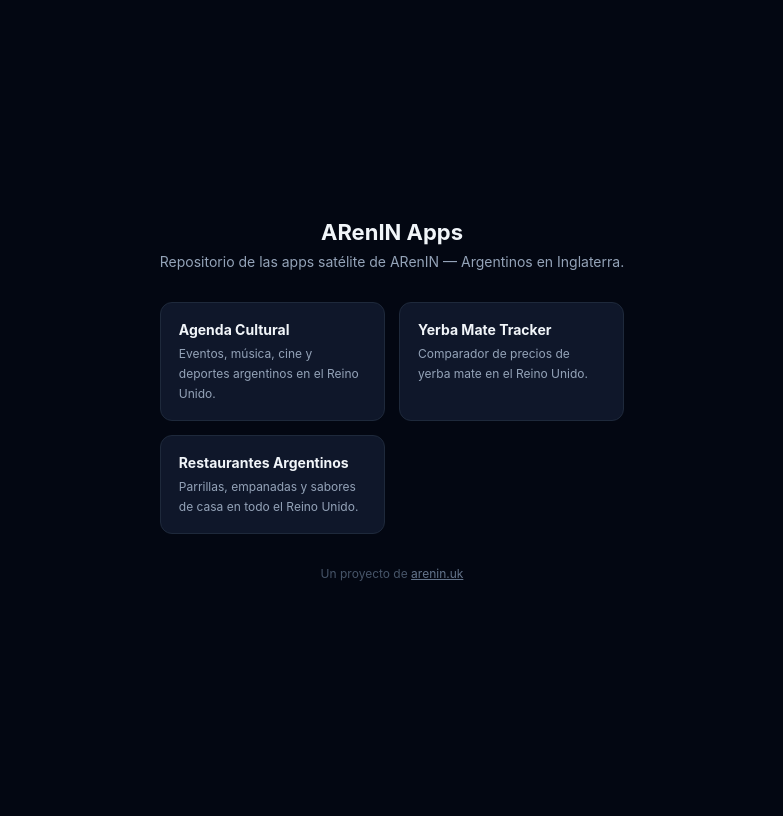
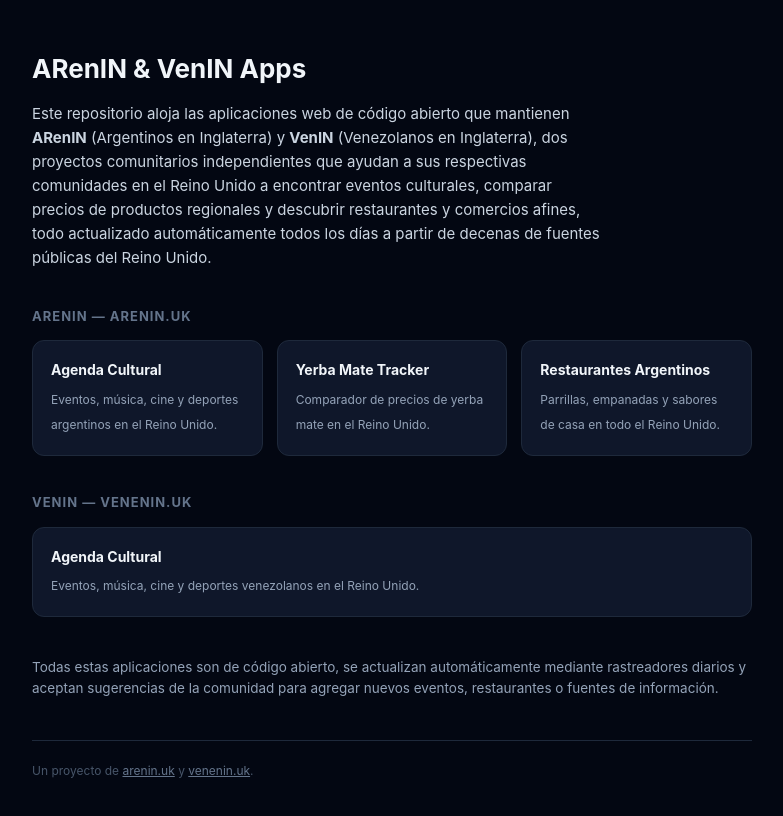
Before and after one commit to arenin-apps/arenin-apps.github.io, a plain HTML site: page index.html in a window 1280 px wide. Shown: the whole page, without its empty margins (248-1031 px from the left). Drawn offline with Linux system fonts and the light colour scheme.

Commit message:
Update index.html

```diff
--- a/index.html
+++ b/index.html
@@ -3,8 +3,8 @@
 <head>
 <meta charset="UTF-8">
 <meta name="viewport" content="width=device-width, initial-scale=1.0">
-<title>ARenIN Apps — Argentinos en Inglaterra</title>
-<script async src="https://pagead2.googlesyndication.com/pagead/js/adsbygoogle.js?client=ca-pub-8667684098323123" crossorigin="anonymous"></script>
+<title>ARenIN & VenIN Apps — Comunidades latinoamericanas en el Reino Unido</title>
+<meta name="description" content="Repositorio de aplicaciones comunitarias para argentinos y venezolanos en el Reino Unido: agendas culturales, comparadores de precios y directorios de restaurantes, mantenidos por ARenIN y VenIN.">
 <style>
   * { box-sizing: border-box; }
   body {
@@ -13,15 +13,17 @@
     color: #f1f5f9;
     font-family: -apple-system, BlinkMacSystemFont, 'Segoe UI', Roboto, sans-serif;
     min-height: 100vh;
-    display: flex;
-    align-items: center;
-    justify-content: center;
-    padding: 24px;
+    padding: 48px 24px;
+    line-height: 1.6;
   }
-  main { max-width: 640px; text-align: center; }
-  h1 { font-size: 22px; margin: 0 0 8px; }
-  p.sub { color: #94a3b8; font-size: 14px; margin: 0 0 32px; }
-  .cards { display: grid; grid-template-columns: repeat(auto-fit, minmax(180px, 1fr)); gap: 14px; text-align: left; }
+  main { max-width: 720px; margin: 0 auto; }
+  h1 { font-size: 26px; margin: 0 0 12px; }
+  p.intro { color: #cbd5e1; font-size: 15px; margin: 0 0 36px; max-width: 60ch; }
+  h2.section-title {
+    font-size: 13px; text-transform: uppercase; letter-spacing: 1px;
+    color: #64748b; margin: 36px 0 14px;
+  }
+  .cards { display: grid; grid-template-columns: repeat(auto-fit, minmax(200px, 1fr)); gap: 14px; }
   a.card {
     text-decoration: none;
     background: #0f172a;
@@ -33,14 +35,25 @@
   }
   a.card strong { display: block; font-size: 14px; margin-bottom: 4px; }
   a.card span { font-size: 12px; color: #94a3b8; }
-  footer { margin-top: 32px; font-size: 12px; color: #475569; }
+  p.about { color: #94a3b8; font-size: 13.5px; margin-top: 40px; }
+  footer { margin-top: 40px; font-size: 12px; color: #475569; border-top: 1px solid #1e293b; padding-top: 20px; }
   footer a { color: #64748b; }
 </style>
 </head>
 <body>
 <main>
-  <h1>ARenIN Apps</h1>
-  <p class="sub">Repositorio de las apps satélite de ARenIN — Argentinos en Inglaterra.</p>
+  <h1>ARenIN &amp; VenIN Apps</h1>
+  <p class="intro">
+    Este repositorio aloja las aplicaciones web de código abierto que mantienen
+    <strong>ARenIN</strong> (Argentinos en Inglaterra) y <strong>VenIN</strong>
+    (Venezolanos en Inglaterra), dos proyectos comunitarios independientes que
+    ayudan a sus respectivas comunidades en el Reino Unido a encontrar eventos
+    culturales, comparar precios de productos regionales y descubrir
+    restaurantes y comercios afines, todo actualizado automáticamente todos los
+    días a partir de decenas de fuentes públicas del Reino Unido.
+  </p>
+
+  <h2 class="section-title">ARenIN — arenin.uk</h2>
   <div class="cards">
     <a class="card" href="https://arenin.uk/agenda" target="_blank" rel="noopener">
       <strong>Agenda Cultural</strong>
@@ -55,8 +68,24 @@
       <span>Parrillas, empanadas y sabores de casa en todo el Reino Unido.</span>
     </a>
   </div>
+
+  <h2 class="section-title">VenIN — venenin.uk</h2>
+  <div class="cards">
+    <a class="card" href="https://venenin.uk/agenda" target="_blank" rel="noopener">
+      <strong>Agenda Cultural</strong>
+      <span>Eventos, música, cine y deportes venezolanos en el Reino Unido.</span>
+    </a>
+  </div>
+
+  <p class="about">
+    Todas estas aplicaciones son de código abierto, se actualizan automáticamente
+    mediante rastreadores diarios y aceptan sugerencias de la comunidad para
+    agregar nuevos eventos, restaurantes o fuentes de información.
+  </p>
+
   <footer>
     Un proyecto de <a href="https://arenin.uk" target="_blank" rel="noopener">arenin.uk</a>
+    y <a href="https://venenin.uk" target="_blank" rel="noopener">venenin.uk</a>.
   </footer>
 </main>
 </body>
```
